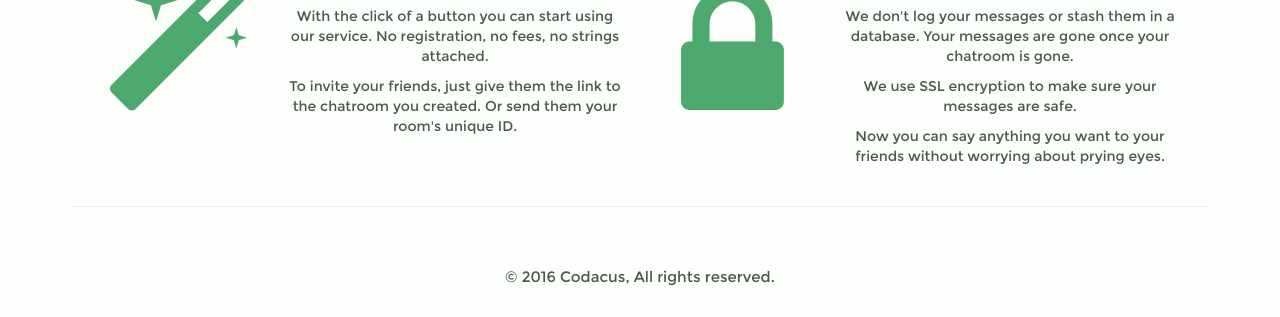
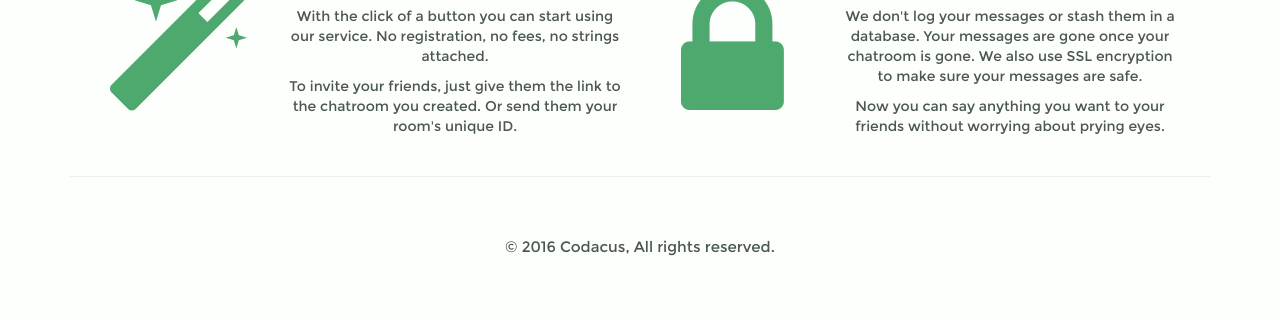
Before and after one commit to Codacus/RealTimeChat, a website: page public/index.html in a window 1280 px wide. Shown: the part 602-919 px from the top of the page. After the commit the page ends 889 px from the top, so only its background shows below. Drawn offline with nearby package versions, Linux system fonts and the light colour scheme.

Commit message:
Changed privacy message

```diff
--- a/public/index.html
+++ b/public/index.html
@@ -70,8 +70,7 @@
                     </div>
                     <div class="col-md-4">
                         <h2>PRIVACY</h2>
-                        <p>We don't log your messages or stash them in a database. Your messages are gone once your chatroom is gone.</p>
-                        <p>We use SSL encryption to make sure your messages are safe.</p>
+                        <p>We don't log your messages or stash them in a database. Your messages are gone once your chatroom is gone. We also use SSL encryption to make sure your messages are safe.</p>
                         <p>Now you can say anything you want to your friends without worrying about prying eyes.</p>
                     </div>
                 </div>
```
